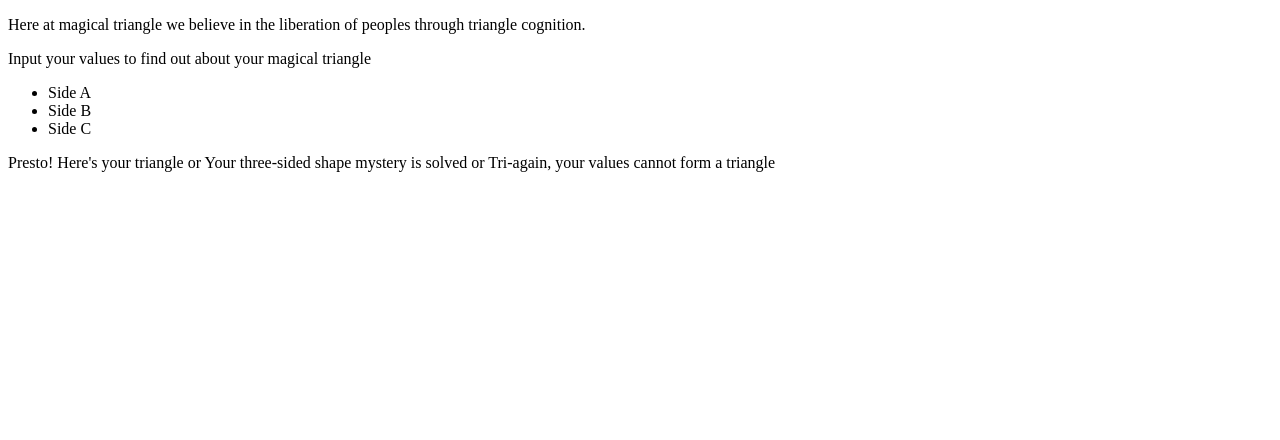
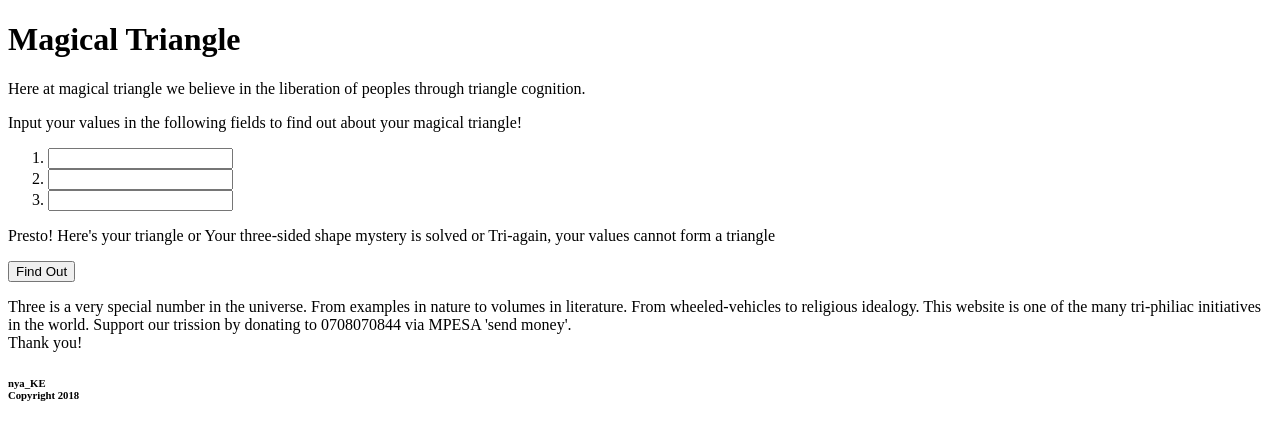
Before and after one commit to Nya-KE/Magical-Triangle, a plain HTML site: page index.html in a window 1280 px wide. Drawn offline with Linux system fonts and the light colour scheme.

Commit message:
changes to HTML for field entry and matching Javascript editing attempted

```diff
--- a/index.html
+++ b/index.html
@@ -6,20 +6,23 @@
     <title>Magical Triangle</title>
   </head>
   <body>
+    <h1>Magical Triangle</h1>
+    <h2></h2>
     <p>Here at magical triangle we believe in the liberation of peoples through triangle cognition.</p>
-    <p> Input your values to find out about your magical triangle</p>
-    <div class="FIELDS" id="fields">
-
-      <ul>
-        <li>Side A</li>
-        <li>Side B</li>
-        <li>Side C</li>
-      </ul>
+    <p> Input your values in the following fields to find out about your magical triangle!</p>
+    <div class="FIELDS" >
+      <ol>
+          <li><input type="number" name="Side A" id="SideA"></li>
+          <li><input type="number" name="Side B" id="SideB"></li>
+          <li><input type="number" name="Side C" id="SideC"></li>
+      </ol>
     </div>
-    <div class="RESPONSE" id="response">
-
+    <div class="RESPONSE">
+      <p>Presto! Here's your triangle or Your three-sided shape mystery is solved or Tri-again, your values cannot form a triangle</p>
+      <input type="button" value="Find Out" onclick="Presto()">
     </div>
-      <p>Presto! Here's your triangle or Your three-sided shape mystery is solved or Tri-again, your values cannot form a triangle</p>
+      <p>Three is a very special number in the universe. From examples in nature to volumes in literature. From wheeled-vehicles to religious idealogy. This website is one of the many tri-philiac initiatives in the world. Support our trission by donating to 0708070844 via MPESA 'send money'. <br /> Thank you!</p>
+      <h6>nya_KE <br /> Copyright 2018 </h6>
   </body>
   <div class=""="MAGICAns"></div>
  <script type="text/javascript" src="js/scripts.js">
--- a/js/scripts.js
+++ b/js/scripts.js
@@ -1,3 +1,18 @@
 //document.getElementByClass('RESPONSE')
 //document.getElementByClass('MAGICAns')
 //document.getElementByClass('FIELD')
+
+var sideA = .getElementById('SideA')
+var sideB = .getElementById('SideB')
+var sideC = .getElementById('SideC')
+
+for ( if(sideA == sideB == sideC){
+    alert("Equilateral")
+  };
+else if(sideA == sideB ||sideA == sideC || sideB == sideC){
+    alert("Isosceles")};
+  };
+else if (sideA + sideB < SideC || sideC + sideA < SideB || sideC + sideB < SideA) {
+    alert("")
+}
+})
```
Also changed, not shown: 1 other file.
